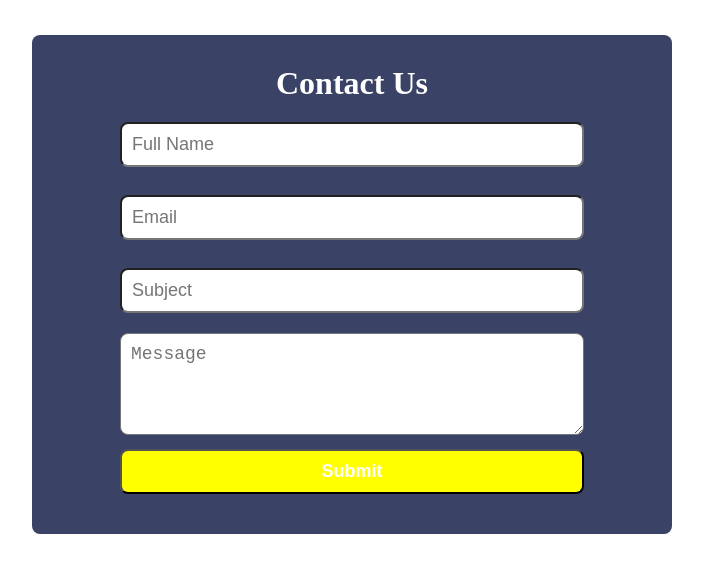
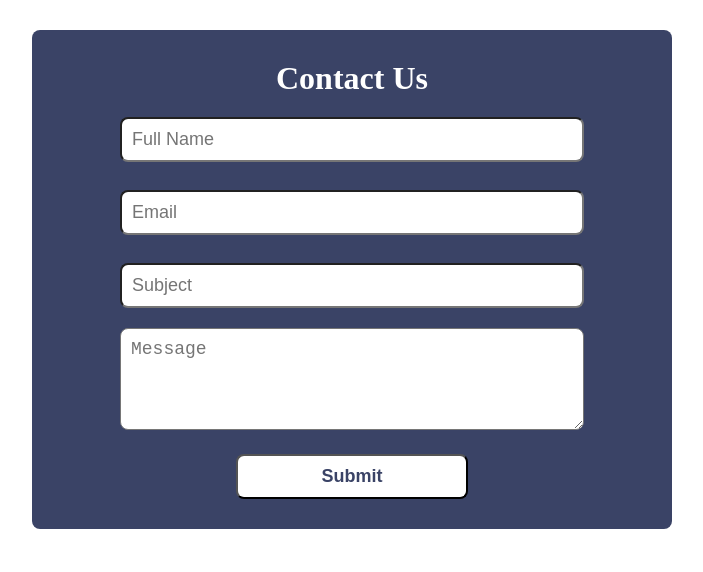
Before and after one commit to usiemeblessing/contact-us-form, a React (Create React App) app: page / in a window 1280 px wide. Shown: the top 572 px of the page, without its empty margins (288-991 px from the left). Built offline with nearby package versions, Linux system fonts and the light colour scheme.

Commit message:
modified files

```diff
--- a/src/components/Form.js
+++ b/src/components/Form.js
@@ -31,8 +31,11 @@ const Form = () => {
 	};
 
 	return (
+		<>
+			<div>
+				{successMsg && <p className="success-msg">{successMsg}</p>}
+			</div>
 			<form onSubmit={handleSubmit(onSubmit)}>
-			{successMsg && <p className="success-msg">{successMsg}</p>}
 				<h1>Contact Us</h1>
 				<input
 					type="text"
@@ -62,9 +65,12 @@ const Form = () => {
 					placeholder="Message"
 					{...register("message")}
 				></textarea>
-			<p className="error-msg">{errors.message?.message}</p>
-			<input type="submit" className="submit"></input>
+				<p className="error-msg error-msg-message">
+					{errors.message?.message}
+				</p>
+				<button className="submit">Submit</button>
 			</form>
+		</>
 	);
 };
 export default Form;
--- a/src/styles/form.css
+++ b/src/styles/form.css
@@ -14,7 +14,7 @@ body {
 form {
 	background-color: rgb(58, 67, 102);
 	max-width: 40rem;
-	margin: 35px auto;
+	margin: 30px auto;
 	padding: 30px;
 	text-align: center;
 	border-radius: 8px;
@@ -42,17 +42,31 @@ input {
 }
 
 .submit {
-	background-color: yellow;
-	color: white;
+	background-color: white;
+	color: rgb(58, 67, 102);
 	font-size: 18px;
 	font-weight: 600;
+	cursor: pointer;
+	padding: 10px;
+	width: 40%;
+	border-radius: 8px;
 }
 
 .error-msg {
 	color: red;
 }
 
+.error-msg-message {
+	margin-bottom: 10px;
+}
+
 .success-msg {
+	width: 40rem;
+	background-color: rgb(58, 67, 102);
 	color: white;
-	margin-bottom: 20px;
+	padding: 20px;
+	margin: 30px auto 0;
+	font-size: 18px;
+	text-align: center;
+	border-radius: 8px;
 }
```
Lines whose indentation alone changed are shown as unchanged.
